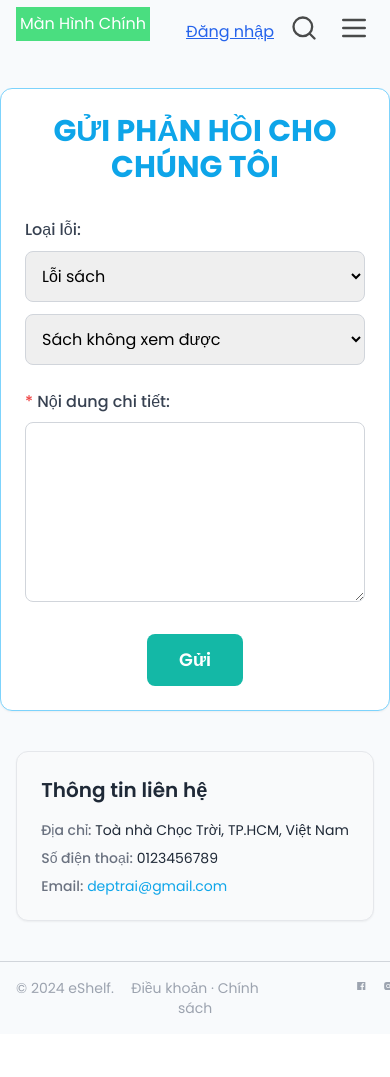
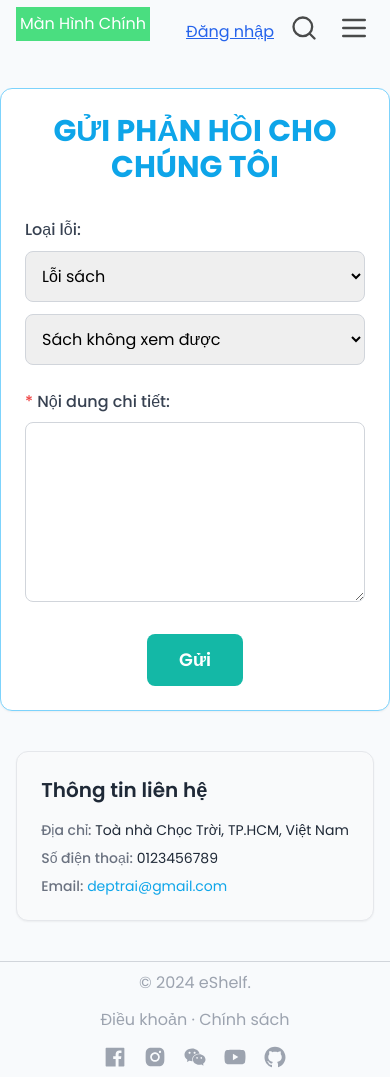
Before and after one commit to levanvux/eShelf, a React (Vite) app: page /feedback in a window 390 px wide. Before the commit the page ends 1034 px from the top, so only its background shows below. Built offline with nearby package versions, Linux system fonts and the light colour scheme.

Commit message:
ui(Footer): add responsive

```diff
--- a/src/components/layout/footer/Footer.jsx
+++ b/src/components/layout/footer/Footer.jsx
@@ -10,12 +10,13 @@ import {
 const Footer = () => {
   return (
     <footer className="border-t border-gray-300 text-gray-400">
-      <div className="grid grid-cols-3 overflow-hidden py-4 text-center text-sm">
+      <div className="grid grid-cols-1 gap-3 py-2 text-center md:grid-cols-3 md:overflow-hidden md:py-4 md:text-sm">
         <span className="cursor-pointer select-none">© 2024 eShelf.</span>
         <span className="cursor-pointer select-none">
           Điều khoản · Chính sách
         </span>
-        <span className="relative -right-24 -top-1 flex gap-4">
+        {/* <span className="relative -right-24 -top-1 flex gap-4"> */}
+        <span className="flex flex-wrap items-center justify-center gap-4 md:mr-24 md:justify-end">
           <AiFillFacebook
             className="cursor-pointer hover:text-gray-500"
             size={24}
```
